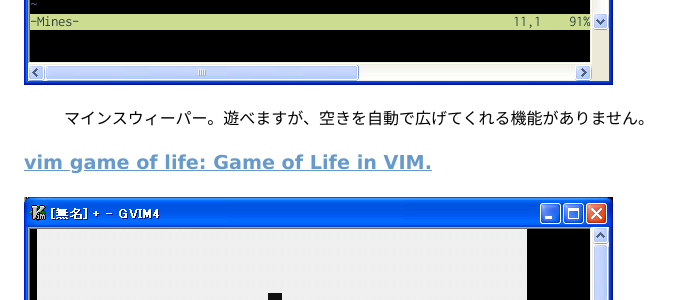
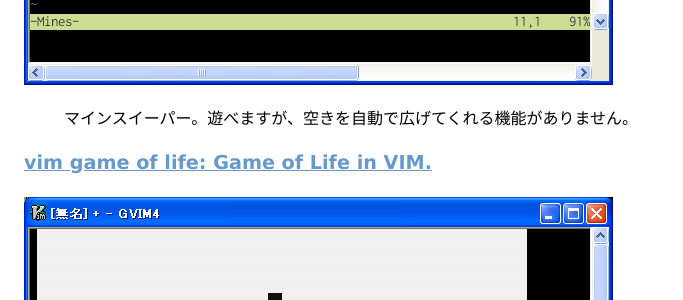
Before and after one commit to vim-jp/vim-jp.github.io, a Jekyll site: the page built from _posts/2011-09-20-games.md, in a window 1280 px wide and 900 px high, scrolled down 1730 px. Shown: the part 151-451 px from the top of the window, without its empty margins (0-683 px from the left). Built offline with Jekyll 4.4.1, drawn with Linux system fonts in a browser that asks for light colours; nearby versions of some CDN libraries; Markdown is read by kramdown in place of the engine named in the settings; comment, search, counter and statistics services are not loaded; some of the changed text lies outside the part shown.

Commit message:
s/スウィーパー/スイーパー/g

```diff
--- a/_posts/2011-09-20-games.md
+++ b/_posts/2011-09-20-games.md
@@ -21,7 +21,7 @@
 
 ![mines.vim](/images/post-mines-vim.png)
 
-> マインスウィーパー。遊べますが、空きを自動で広げてくれる機能がありません。
+> マインスイーパー。遊べますが、空きを自動で広げてくれる機能がありません。
 
 ## [vim game of life: Game of Life in VIM.](http://www.vim.org/scripts/script.php?script_id=377)
 
@@ -53,7 +53,7 @@
 
 ![minesweeper.vim](/images/post-minesweeper-vim.png)
 
-> ご存知マインスウィーパー。空きを自動で展開してくれます。
+> ご存知マインスイーパー。空きを自動で展開してくれます。
 
 ## [Vimでスネークゲーム](http://d.hatena.ne.jp/mFumi/20110918/1316367426)
 
```
